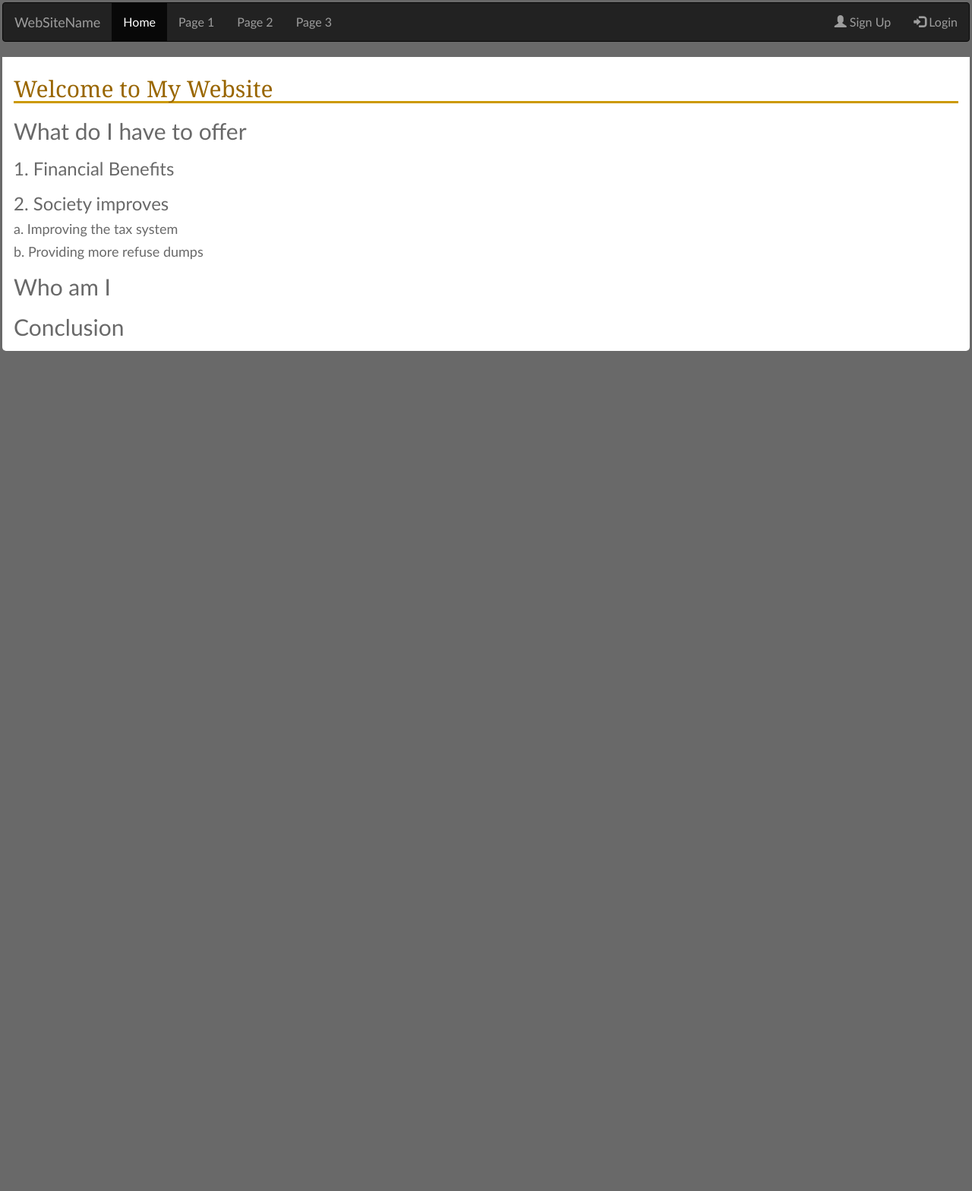
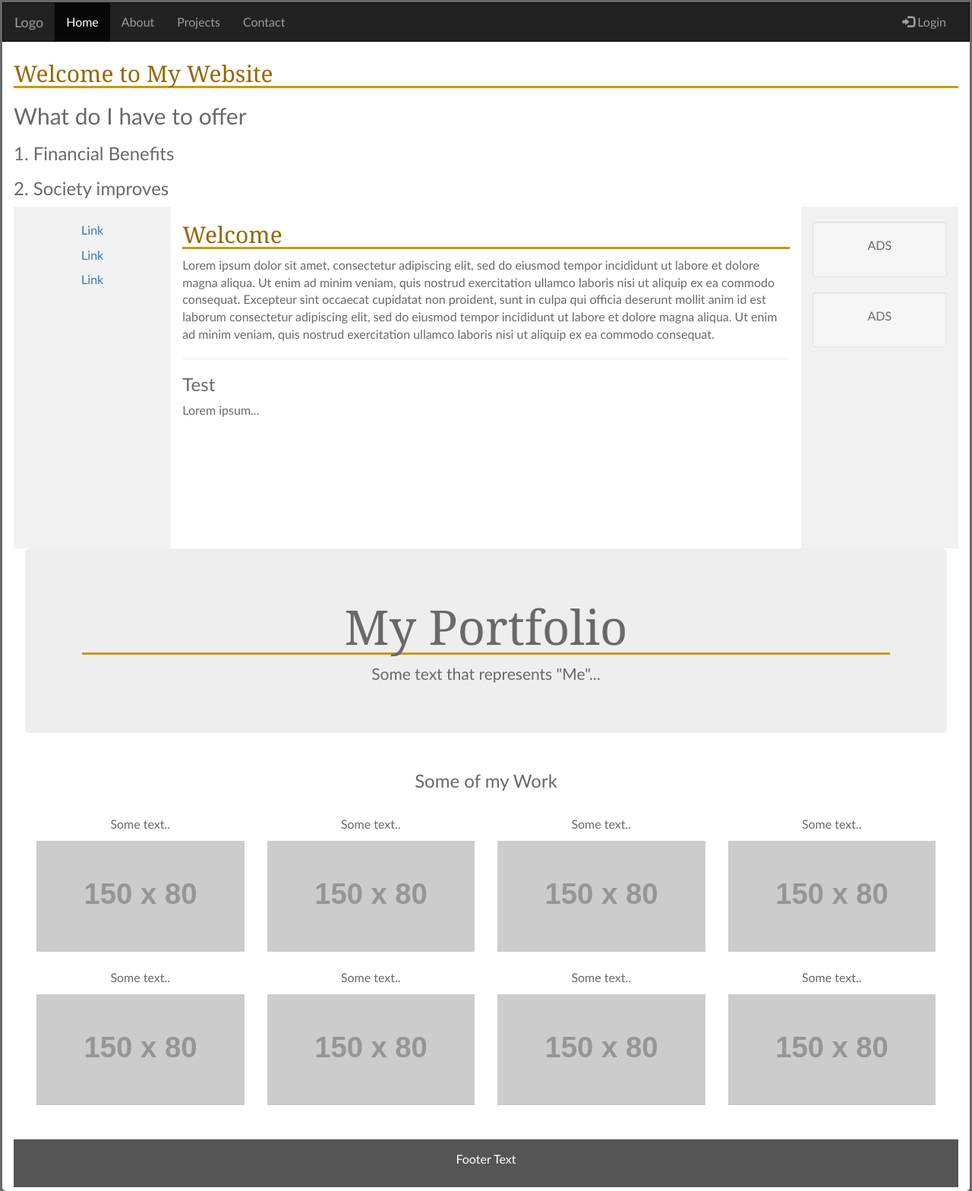
Before and after one commit to RoMar19/reformas.github.oi, a plain HTML site: page index.html in a window 1280 px wide. Shown: the whole page at 76% size. Before the commit the page ends 800 px from the top, so only its background shows below. Drawn offline with nearby package versions, Linux system fonts and the light colour scheme; placeholder pictures from the web are drawn by us.

Commit message:
Adding style

```diff
--- a/index.html
+++ b/index.html
@@ -4,13 +4,13 @@
     <meta charset="UTF-8">
     <meta name="viewport" content="width=device-width, initial-scale=1.0">
     <meta http-equiv="X-UA-Compatible" content="ie=edge">
-    <!-- Latest compiled and minified CSS -->
+    <!-- Minified CSS -->
 <link rel="stylesheet" href="http://maxcdn.bootstrapcdn.com/bootstrap/3.3.6/css/bootstrap.min.css">
 
 <!-- jQuery library -->
 <script src="https://ajax.googleapis.com/ajax/libs/jquery/1.12.2/jquery.min.js"></script>
 
-<!-- Latest compiled JavaScript -->
+<!-- JavaScript -->
 <script src="http://maxcdn.bootstrapcdn.com/bootstrap/3.3.6/js/bootstrap.min.js"></script>
     <title>My Website</title>
     <link href="style.css" rel="stylesheet">
@@ -20,18 +20,24 @@
     <nav class="navbar navbar-inverse">
       <div class="container-fluid">
         <div class="navbar-header">
-          <a class="navbar-brand" href="#">WebSiteName</a>
+          <button type="button" class="navbar-toggle" data-toggle="collapse" data-target="#myNavbar">
+            <span class="icon-bar"></span>
+            <span class="icon-bar"></span>
+            <span class="icon-bar"></span>
+          </button>
+          <a class="navbar-brand" href="tryit.asp-filename=trybs_temp_webpage&stacked=h.html#">Logo</a>
         </div>
-        <ul class="nav navbar-nav">
-          <li class="active"><a href="#">Home</a></li>
-          <li><a href="#">Page 1</a></li>
-          <li><a href="#">Page 2</a></li>
-          <li><a href="#">Page 3</a></li>
-        </ul>
-        <ul class="nav navbar-nav navbar-right">
-          <li><a href="#"><span class="glyphicon glyphicon-user"></span> Sign Up</a></li>
-          <li><a href="#"><span class="glyphicon glyphicon-log-in"></span> Login</a></li>
-        </ul>
+        <div class="collapse navbar-collapse" id="myNavbar">
+          <ul class="nav navbar-nav">
+            <li class="active"><a href="tryit.asp-filename=trybs_temp_webpage&stacked=h.html#">Home</a></li>
+            <li><a href="tryit.asp-filename=trybs_temp_webpage&stacked=h.html#">About</a></li>
+            <li><a href="tryit.asp-filename=trybs_temp_webpage&stacked=h.html#">Projects</a></li>
+            <li><a href="tryit.asp-filename=trybs_temp_webpage&stacked=h.html#">Contact</a></li>
+          </ul>
+          <ul class="nav navbar-nav navbar-right">
+            <li><a href="tryit.asp-filename=trybs_temp_webpage&stacked=h.html#"><span class="glyphicon glyphicon-log-in"></span> Login</a></li>
+          </ul>
+        </div>
       </div>
     </nav>
     <div id="main">
@@ -43,14 +49,82 @@
 
 <h3>2. Society improves</h3>
 
-<h4>a. Improving the tax system</h4>
+<div class="container-fluid text-center">
+  <div class="row content">
+    <div class="col-sm-2 sidenav">
+      <p><a href="tryit.asp-filename=trybs_temp_webpage&stacked=h.html#">Link</a></p>
+      <p><a href="tryit.asp-filename=trybs_temp_webpage&stacked=h.html#">Link</a></p>
+      <p><a href="tryit.asp-filename=trybs_temp_webpage&stacked=h.html#">Link</a></p>
+    </div>
+    <div class="col-sm-8 text-left">
+      <h1>Welcome</h1>
+      <p>Lorem ipsum dolor sit amet, consectetur adipiscing elit, sed do eiusmod tempor incididunt ut labore et dolore magna aliqua. Ut enim ad minim veniam, quis nostrud exercitation ullamco laboris nisi ut aliquip ex ea commodo consequat. Excepteur sint occaecat cupidatat non proident, sunt in culpa qui officia deserunt mollit anim id est laborum consectetur adipiscing elit, sed do eiusmod tempor incididunt ut labore et dolore magna aliqua. Ut enim ad minim veniam, quis nostrud exercitation ullamco laboris nisi ut aliquip ex ea commodo consequat.</p>
+      <hr>
+      <h3>Test</h3>
+      <p>Lorem ipsum...</p>
+    </div>
+    <div class="col-sm-2 sidenav">
+      <div class="well">
+        <p>ADS</p>
+      </div>
+      <div class="well">
+        <p>ADS</p>
+      </div>
+    </div>
+  </div>
+  <div class="jumbotron">
+    <div class="container text-center">
+      <h1>My Portfolio</h1>
+      <p>Some text that represents "Me"...</p>
+    </div>
+  </div>
 
-<h4>b. Providing more refuse dumps</h4>
+  <div class="container-fluid bg-3 text-center">
+    <h3>Some of my Work</h3><br>
+    <div class="row">
+      <div class="col-sm-3">
+        <p>Some text..</p>
+        <img src="http://placehold.it/150x80?text=IMAGE" class="img-responsive" style="width:100%" alt="Image">
+      </div>
+      <div class="col-sm-3">
+        <p>Some text..</p>
+        <img src="http://placehold.it/150x80?text=IMAGE" class="img-responsive" style="width:100%" alt="Image">
+      </div>
+      <div class="col-sm-3">
+        <p>Some text..</p>
+        <img src="http://placehold.it/150x80?text=IMAGE" class="img-responsive" style="width:100%" alt="Image">
+      </div>
+      <div class="col-sm-3">
+        <p>Some text..</p>
+        <img src="http://placehold.it/150x80?text=IMAGE" class="img-responsive" style="width:100%" alt="Image">
+      </div>
+    </div>
+  </div><br>
 
-<h2>Who am I</h2>
-
-<h2>Conclusion</h2>
-<footer id="foot01"></footer>
+  <div class="container-fluid bg-3 text-center">
+    <div class="row">
+      <div class="col-sm-3">
+        <p>Some text..</p>
+        <img src="http://placehold.it/150x80?text=IMAGE" class="img-responsive" style="width:100%" alt="Image">
+      </div>
+      <div class="col-sm-3">
+        <p>Some text..</p>
+        <img src="http://placehold.it/150x80?text=IMAGE" class="img-responsive" style="width:100%" alt="Image">
+      </div>
+      <div class="col-sm-3">
+        <p>Some text..</p>
+        <img src="http://placehold.it/150x80?text=IMAGE" class="img-responsive" style="width:100%" alt="Image">
+      </div>
+      <div class="col-sm-3">
+        <p>Some text..</p>
+        <img src="http://placehold.it/150x80?text=IMAGE" class="img-responsive" style="width:100%" alt="Image">
+      </div>
+    </div>
+  </div><br><br>
+</div>
+<footer class="container-fluid text-center">
+  <p>Footer Text</p>
+</footer>
     </div>
 	<script src="script.js"></script>
   </body>
--- a/style.css
+++ b/style.css
@@ -20,3 +20,34 @@ h1 {
     color: #996600;
     font-size: 30px;
 }
+
+.navbar {
+    margin-bottom: 0;
+    border-radius: 0;
+  }
+
+  /* Set height of the grid so .sidenav can be 100% (adjust as needed) */
+  .row.content {height: 450px}
+
+  /* Set gray background color and 100% height */
+  .sidenav {
+    padding-top: 20px;
+    background-color: #f1f1f1;
+    height: 100%;
+  }
+
+  /* Set black background color, white text and some padding */
+  footer {
+    background-color: #555;
+    color: white;
+    padding: 15px;
+  }
+
+  /* On small screens, set height to 'auto' for sidenav and grid */
+  @media screen and (max-width: 767px) {
+    .sidenav {
+      height: auto;
+      padding: 15px;
+    }
+    .row.content {height:auto;}
+  }
```
Also changed, not shown: 1 other file.
